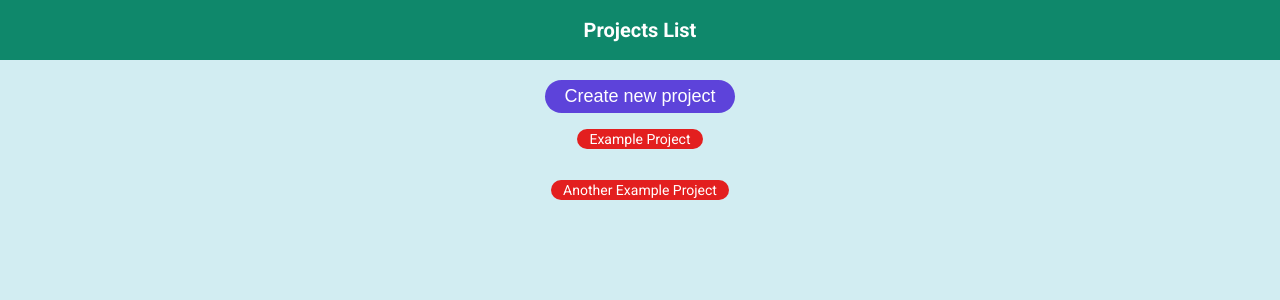
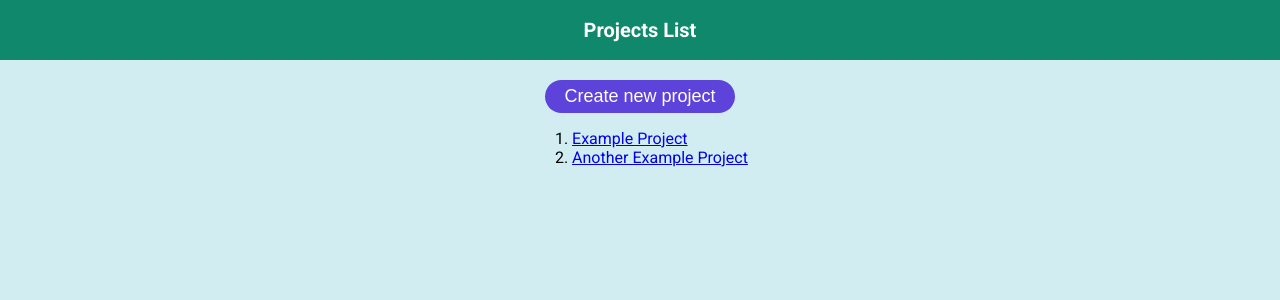
Before and after one commit to Ave-Mari/projects-board, a React (Vite) app: page /projects in a window 1280 px wide. Shown: the top 300 px of the page. Built offline with nearby package versions, Linux system fonts and the light colour scheme; a web font is replaced by a local one.

Commit message:
add list type number

```diff
--- a/src/pages/ProjectsListPage/ProjectsListPage.jsx
+++ b/src/pages/ProjectsListPage/ProjectsListPage.jsx
@@ -28,7 +28,7 @@ export default function ProjectsListPage() {
         title: title,
         tasks: [],
       }
-    } else  {
+    } else {
       setModalVisible(false);
     }
     dispatch(addProject(newProject));
@@ -72,19 +72,18 @@ export default function ProjectsListPage() {
           }
         />
       )}
-
-      {projectsList.map((item) => {
-        const { title, projectId } = item;
-        return (
-          <ul>
+      <ol type="1">
+        {projectsList.map((item) => {
+          const { title, projectId } = item;
+          return (
             <li>
               <Link to={`/projects/${projectId}`} key={projectId}>
                 {title}
               </Link>
             </li>
-          </ul>
-        );
-      })}
+          );
+        })}
+      </ol>
     </section>
   );
 }
```
